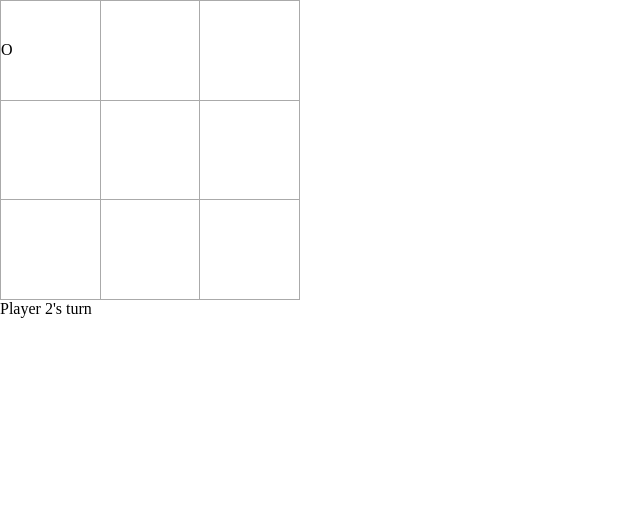
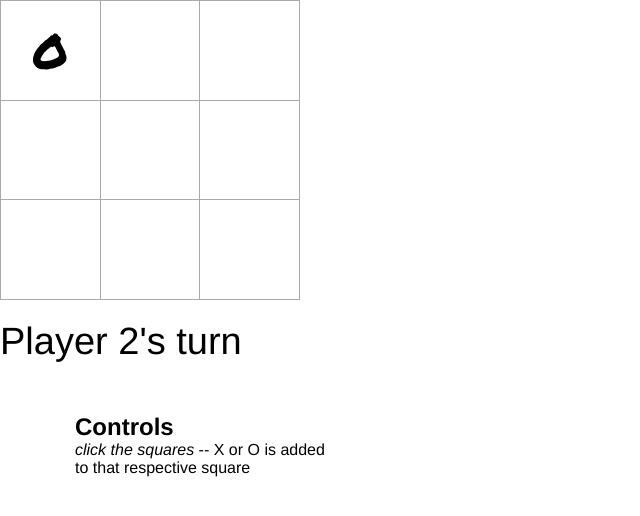
Before and after one commit to JeremyAGriffith/tic_tac_toe, a plain HTML site: page index.html in a window 1280 px wide. Both pictures are taken after a click on the element 50 px from the left and 50 px from the top of the page. Shown: the whole page, without its empty margins (0-640 px from the left). Drawn offline with nearby package versions, Linux system fonts and the light colour scheme.

Commit message:
fixed and finished win conditions

```diff
--- a/index.html
+++ b/index.html
@@ -2,14 +2,18 @@
 <html lang="en">
 <head>
 	<meta charset="UTF-8">
-	<title>3 jQuery - ninja</title>
+	<title>jQuery - Tic Tac Toe</title>
 
+	<link href='http://fonts.googleapis.com/css?family=Permanent+Marker' rel='stylesheet' type='text/css'>
 	<style type="text/css">
 		*{
 			margin: 0;
 			padding: 0;
 		}
+
 		#tic_tac_toe{
+			font-family: 'Permanent Marker', cursive; font-size: 48px;
+			text-align: center;
 			width: 300px;
 			height: 300px;
 			border-collapse: collapse;
@@ -21,10 +25,16 @@
 				border-collapse: collapse;
 			}
 
+		#results { font-family: "Helvetica", sans-serif; font-size: 38px;
+				   margin-top: 20px; }
+
+		.controls { margin-top: 50px;
+					width: 260px; padding-left: 75px;
+					font-family: "helvetica", sans-serif; }
+			.controls p { margin: 0; }
 	</style>
 
 	<script type="text/javascript" src="http://ajax.googleapis.com/ajax/libs/jquery/1.10.2/jquery.min.js"></script>
-
 	<script type="text/javascript">
 		$(document).ready(function(){
 			var board = [["","",""],["","",""],["","",""]];
@@ -34,8 +44,8 @@
 			display_turn(turn);
 
 			$('td').click(function(){
-				var col = $(this).attr("id");
-				var row = $(this).parent().attr("id");
+				var col = $(this).attr("data");
+				var row = $(this).parent().attr("data");
 				if ($(this).html() === "" && !winner){
 					if (turn%2){
 						$(this).html("X");
@@ -47,32 +57,54 @@
 					turn++;
 					display_turn(turn);
 
-					winner = game_over($(this).attr("id"), $(this).parent().attr("id"), $(this).html());
-					if (winner != 0){
+					winner = game_over(col, row, $(this).html());
+					if (winner){
 						$('#results').html("Game Over!!!<br />Player "+winner+" wins");
 					}
 				}
 			});
 
 			function game_over (col, row, player) {
-				var result = player == "O" ? 1 : 2;
-				// console.log(col+row+player);
+				var result;
+				var winner = (player == "O") ? 1 : 2;
+				console.log(row+col+player);
 				// vertically
-				for (var i = 0; i < 3; i++) {
-					if (board[i][col] != player){
-						result = 0;
+				for (var dir = 0; dir < 3; dir++){
+					switch (dir){
+						// VERTICAL
+						case 0:
+						result = true;
+						for (var i = 0; i < 3; i++) {
+							if (board[i][col] != player)
+								result = false;
+						}
+						break;
+						// HORIZONTAL
+						case 1:
+						result = true;
+						for (i = 0; i < 3; i++) {
+							if (board[row][i] != player)
+								result = false;
+						}
+						break;
+						// DIAG
+						case 2:
+						result = true;
+						for (i = 0; i < 3; i++) {
+							if (board[i][i] != player)
+								result = false;
+						}
+						if (result) return winner;
+						result = true;
+						var rev_index = 2;
+						for (i = 0; i < 3; i++) {
+							if (board[i][rev_index--] != player)
+								return false;
+						}
+						break;
 					}
+					if (result)	return winner;
 				}
-				// winner
-				if (result) return result;
-				// check horizontally
-				for (var j = 0; j < 3; j++) {
-					if (board[row][j] != player){
-						return 0;
-					}
-				}
-				// winner
-				if (result) return result;
 			}
 
 			function display_turn (n) {
@@ -88,23 +120,27 @@
 </head>
 <body>
 	<table id="tic_tac_toe">
-		<tr id="0">
-			<td id="0"></td>
-			<td id="1"></td>
-			<td id="2"></td>
+		<tr data="0">
+			<td data="0"></td>
+			<td data="1"></td>
+			<td data="2"></td>
 		</tr>
-		<tr id="1">
-			<td id="0"></td>
-			<td id="1"></td>
-			<td id="2"></td>
+		<tr data="1">
+			<td data="0"></td>
+			<td data="1"></td>
+			<td data="2"></td>
 		</tr>
-		<tr id="2">
-			<td id="0"></td>
-			<td id="1"></td>
-			<td id="2"></td>
+		<tr data="2">
+			<td data="0"></td>
+			<td data="1"></td>
+			<td data="2"></td>
 		</tr>
 	</table>
 	<p id="results">
 	</p>
+	<div class="controls">
+		<h2>Controls</h2>
+		<p><em>click the squares</em> -- X or O is added to that respective square</p>
+	</div>
 </body>
 </html>
```
